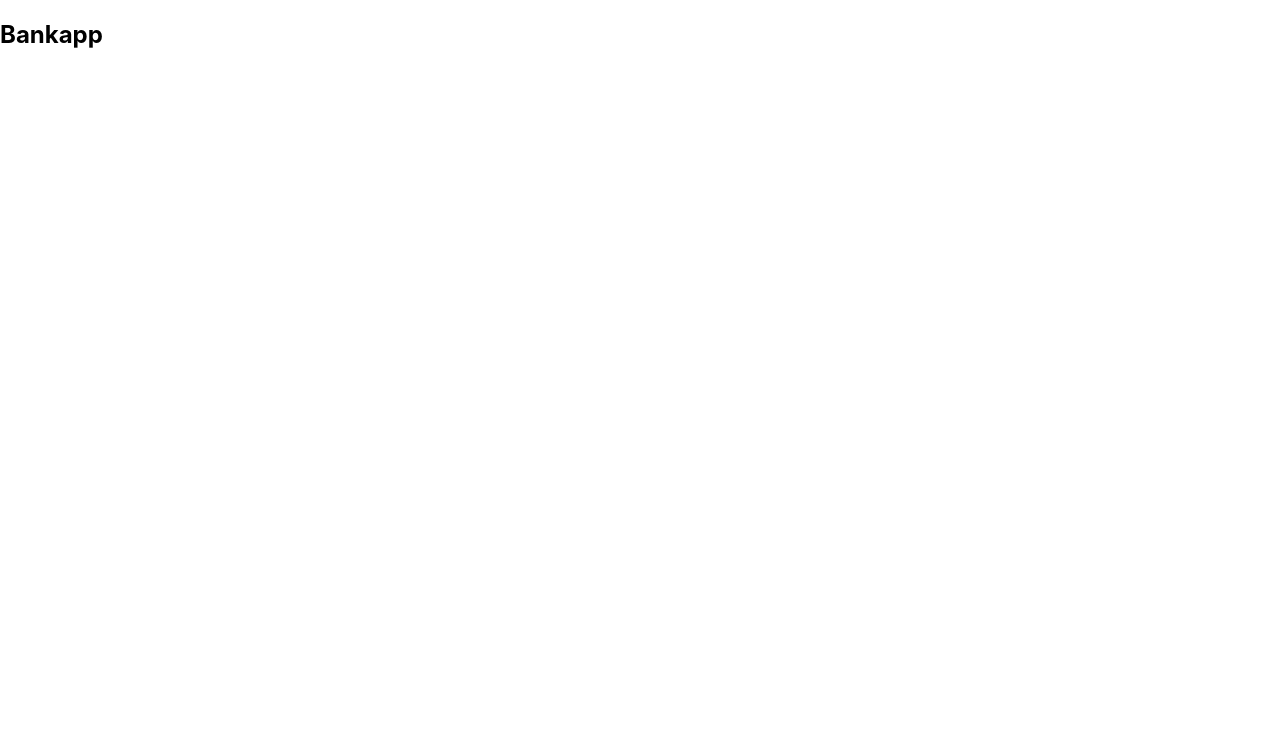
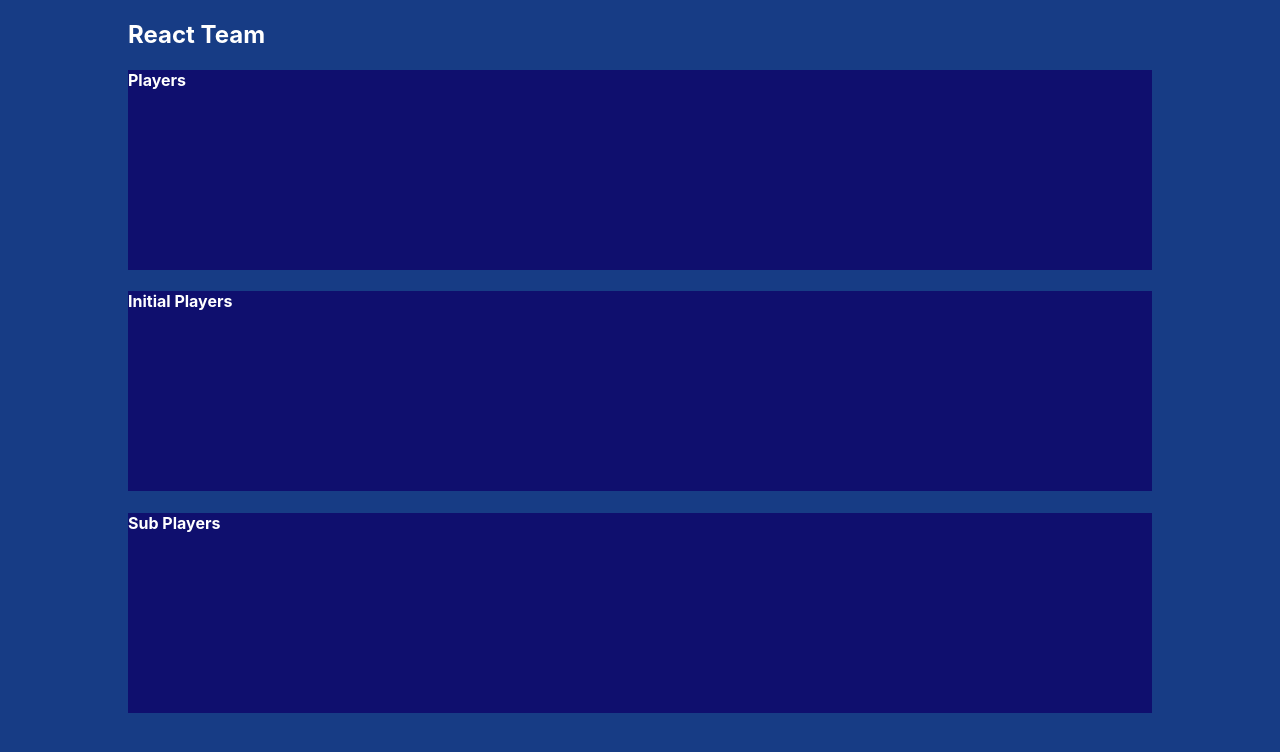
Before and after one commit to juanpc10/soccerapp, a React (Create React App) app: page / in a window 1280 px wide. Shown: the top 752 px of the page. Built offline with nearby package versions, Linux system fonts and the light colour scheme.

Commit message:
style: components layout

```diff
--- a/src/App.css
+++ b/src/App.css
@@ -13,8 +13,24 @@
   }
 }
 
+body {
+  background-color: #173c85;
+  color: white;
+}
+
+.app-area {
+  display: flex;
+  justify-content: center;
+  width: 100vw;
+  height: 100vh;
+}
+
+.appCenterArea {
+  width: 80vw;
+  height: 100vh;
+}
+
 .App-header {
-  background-color: #282c34;
   min-height: 100vh;
   display: flex;
   flex-direction: column;
--- a/src/App.js
+++ b/src/App.js
@@ -1,5 +1,10 @@
 import React from 'react';
 import './App.css';
+import AllPlayers from './components/AllPlayers';
+import InitialPlayers from './components/InitialPlayers';
+import SubPlayers from './components/SubPlayers';
+
+
 // import InputsForm from './components/InputsForm';
 // import TransactionsList from './components/TransactionsList';
 
@@ -9,13 +14,14 @@ import './App.css';
 
 function App() {
   return (
-    <>
-      {/* <GlobalProvider> */}
-        <h2>Bankapp</h2>
-        {/* <InputsForm />
-        <TransactionsList />
-      </GlobalProvider> */}
-    </>
+    <div className="app-area">
+      <div className="appCenterArea">
+          <h2>React Team</h2>
+          <AllPlayers />
+          <InitialPlayers />
+          <SubPlayers />
+      </div>
+    </div>
   );
 }
 
--- /dev/null
+++ b/src/components/AllPlayers.css
@@ -0,0 +1,6 @@
+
+
+.allplayers-area {
+  background-color: rgb(15, 15, 110);
+  height: 200px;
+}
--- /dev/null
+++ b/src/components/AllPlayers.jsx
@@ -0,0 +1,14 @@
+import React from 'react';
+import './AllPlayers.css'
+
+
+
+function AllPlayers() {
+  return (
+    <div className="allplayers-area">
+      <h4>Players</h4>
+    </div>
+  );
+}
+
+export default AllPlayers;
--- /dev/null
+++ b/src/components/InitialPlayers.css
@@ -0,0 +1,4 @@
+.initialPlayers {
+  background-color: rgb(15, 15, 110);
+  height: 200px;
+}
--- /dev/null
+++ b/src/components/InitialPlayers.jsx
@@ -0,0 +1,14 @@
+import React from 'react';
+import './InitialPlayers.css'
+
+
+
+function InitialPlayers() {
+  return (
+    <div className="initialPlayers">
+      <h4>Initial Players</h4>
+    </div>
+  );
+}
+
+export default InitialPlayers;
--- /dev/null
+++ b/src/components/SubPlayers.css
@@ -0,0 +1,4 @@
+.subPlayers {
+  background-color: rgb(15, 15, 110);
+  height: 200px;
+}
--- /dev/null
+++ b/src/components/SubPlayers.jsx
@@ -0,0 +1,14 @@
+import React from 'react';
+import './SubPlayers.css'
+
+
+
+function SubPlayers() {
+  return (
+    <div className="subPlayers">
+      <h4>Sub Players</h4>
+    </div>
+  );
+}
+
+export default SubPlayers;
```
